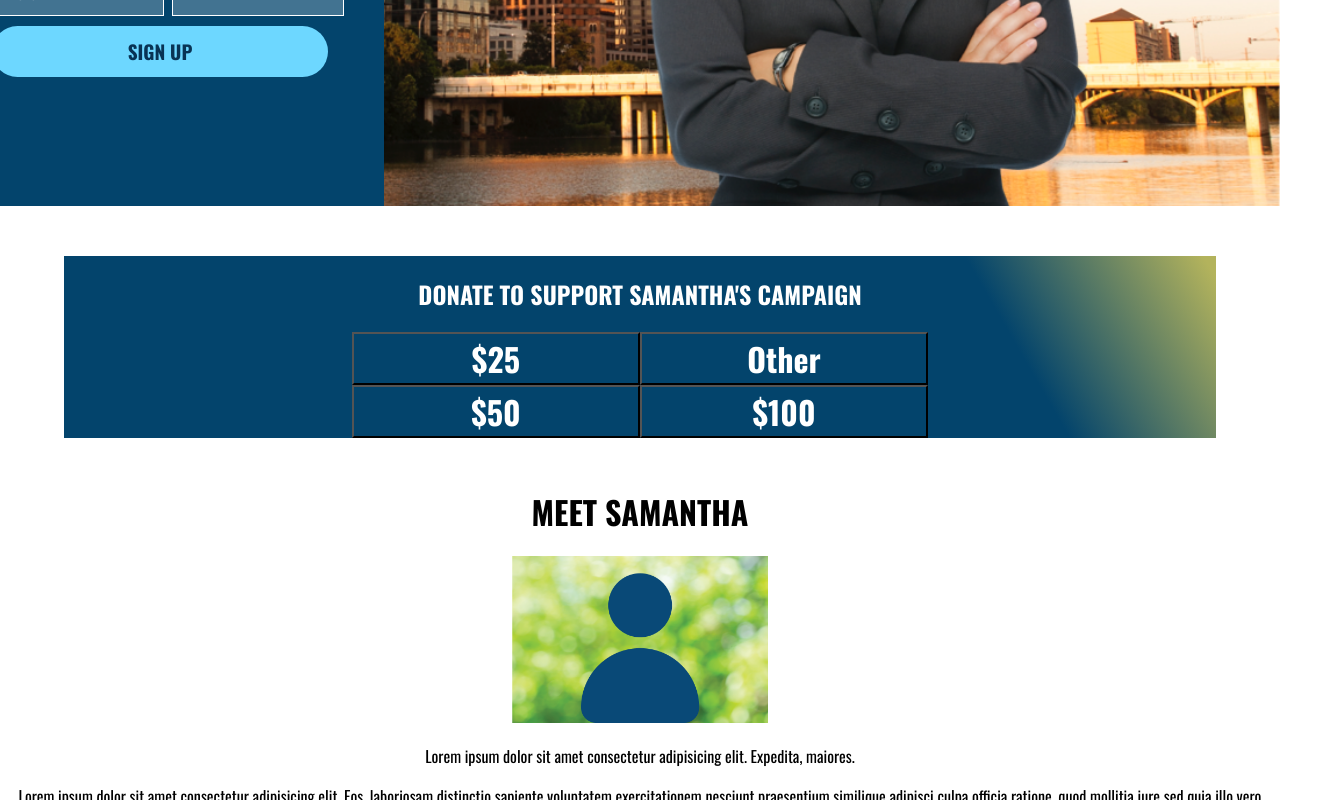
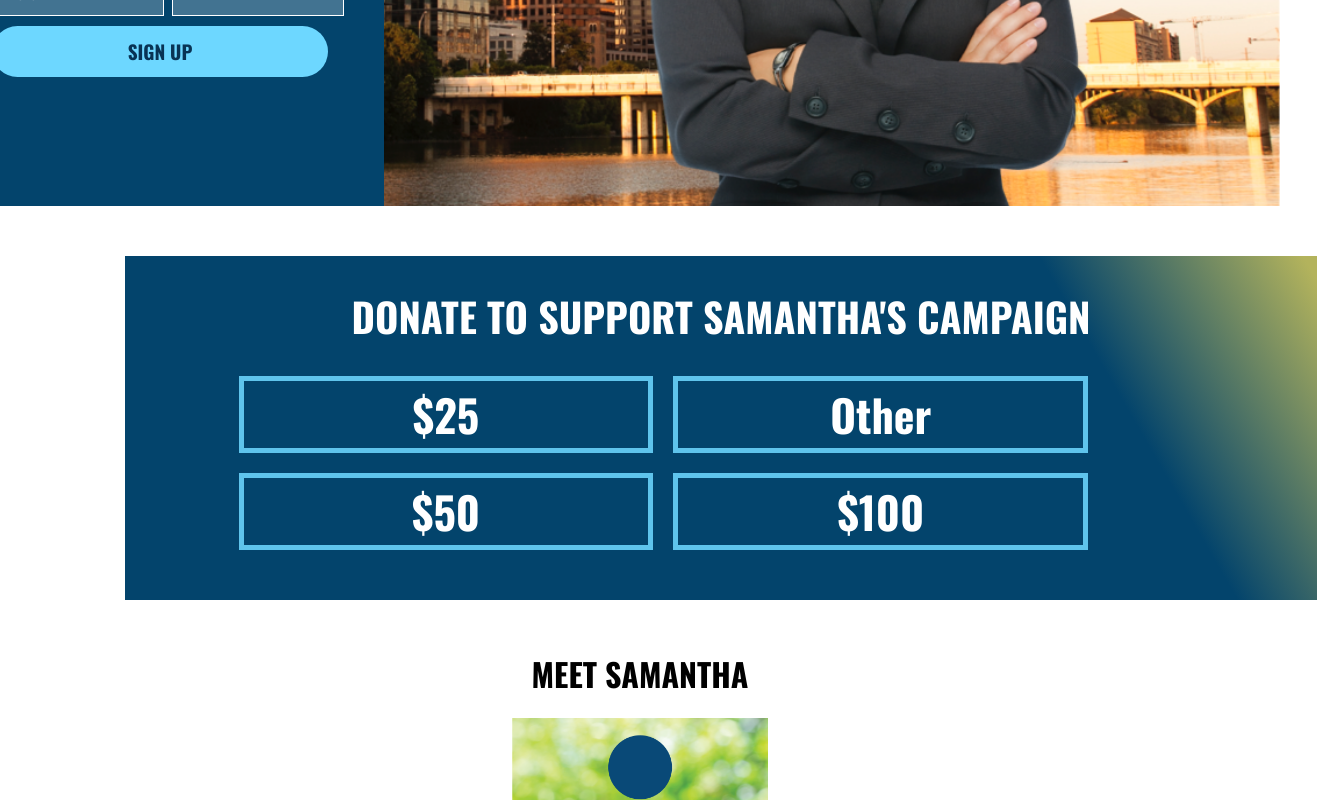
Before and after one commit to byamane/BP-Landing-Page, a React (Create React App) app: page / in a window 1280 px wide. Shown: the part 640-1440 px from the top of the page, 1317 px wide, since content can reach past the window. Built offline with nearby package versions, Linux system fonts and the light colour scheme.

Commit message:
add donate styling

```diff
--- a/src/components/Donate/Donate.css
+++ b/src/components/Donate/Donate.css
@@ -1,23 +1,42 @@
-#donate-container {
-  margin: 50px 125px;
-  display: flex;
-  justify-self: center;
-  flex-direction: column;
-  width: 90vw;
-  background-image: linear-gradient(60deg, var(--background-color) 0 80%, rgb(179, 179, 92) 99% 100%);
-  color: white;
-}
 
 .donate-buttons {
   display: flex;
   justify-content: center;
+  width: 90%;
+  gap: 20px;
+  flex-wrap: wrap;
+  margin-bottom: 30px;
 }
 
 .donate-buttons > button {
-  width: 25%;
+  width: 40%;
   color: white;
-  font-size: 2rem;
+  font-size: 2.75rem;
   font-family: 'Oswald' !important;
   font-weight: 700;
   background-color: var(--background-color);
+  border: 5px solid rgb(95, 196, 236);
 }
+
+.donate-buttons > button:hover {
+  cursor: pointer;
+  background-color: rgb(249, 183, 18);
+  color: rgb(8, 51, 84);
+  border: 5px solid rgb(8, 51, 84);
+}
+
+#donate-container {
+  width: 90vw;
+  display: flex;
+  flex-direction: column;
+  background-image: linear-gradient(60deg, var(--background-color) 0 80%, rgb(179, 179, 92) 99% 100%);
+  color: white;
+  margin: 50px 125px;
+  padding: 20px;
+}
+
+#donate-header {
+  font-size: 2.5rem;
+  margin: 10px 0;
+  margin-bottom: 30px;
+}
--- a/src/components/Donate/Donate.jsx
+++ b/src/components/Donate/Donate.jsx
@@ -3,7 +3,7 @@ import './Donate.css'
 const Donate = (props) => {
   return (
     <div id="donate-container">
-      <h2>DONATE TO SUPPORT SAMANTHA'S CAMPAIGN</h2>
+      <h1 id="donate-header">DONATE TO SUPPORT SAMANTHA'S CAMPAIGN</h1>
       <div className='donate-buttons'>
         <button>
           $25
@@ -11,8 +11,8 @@ const Donate = (props) => {
         <button>
           Other
         </button>
-      </div>
-      <div className='donate-buttons'>
+      {/* </div> */}
+      {/* <div className='donate-buttons'> */}
         <button>
           $50
         </button>
```
